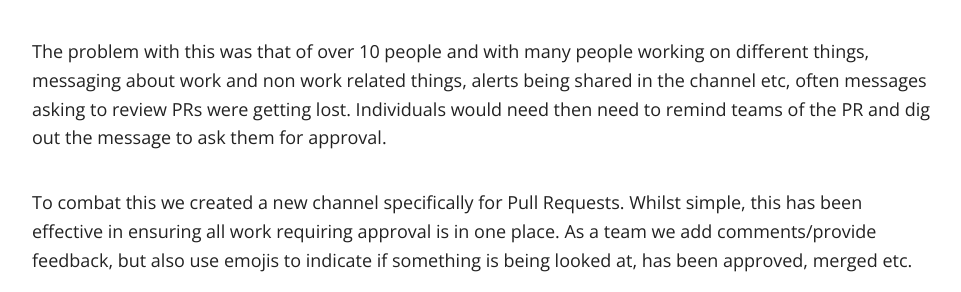
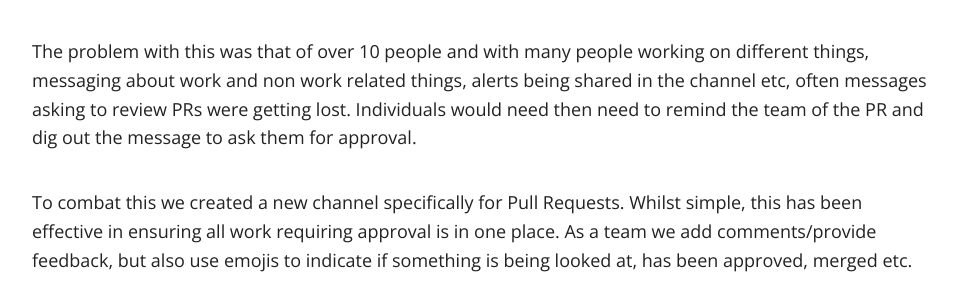
Before and after one commit to vivrichards600/vivrichards600.github.io, a Jekyll site: the page built from _posts/2024-01-02-stop-being-frAgile-improving-communication-collaboration-remote-team.md, in a window 1280 px wide and 900 px high, scrolled down 9197 px. Shown: the part 221-513 px from the top of the window, without its empty margins (158-1119 px from the left). Built offline with Jekyll 4.4.1, drawn with Linux system fonts in a browser that asks for light colours; nearby versions of some CDN libraries; comment, search, counter and statistics services are not loaded.

Commit message:
Fixing typos

```diff
--- a/_posts/2024-01-02-stop-being-frAgile-improving-communication-collaboration-remote-team.md
+++ b/_posts/2024-01-02-stop-being-frAgile-improving-communication-collaboration-remote-team.md
@@ -153,7 +153,7 @@ The last few clients I've worked with have all used GitHub as a place to store c
 ### PRs lost in all the noise
 Many of the teams I've had the pleasure of working in have had their own dedicated channel for the team to post messages, asking for help etc. On my existing team quite often we would share links to PRs in our team channel to ask others to review and provide any feedback.
 
-The problem with this was that of over 10 people and with many people working on different things, messaging about work and non work related things, alerts being shared in the channel etc, often messages asking to review PRs were getting lost. Individuals would need then need to remind teams of the PR and dig out the message to ask them for approval.
+The problem with this was that of over 10 people and with many people working on different things, messaging about work and non work related things, alerts being shared in the channel etc, often messages asking to review PRs were getting lost. Individuals would need then need to remind the team of the PR and dig out the message to ask them for approval.
 
 To combat this we created a new channel specifically for Pull Requests. Whilst simple, this has been effective in ensuring all work requiring approval is in one place. As a team we add comments/provide feedback, but also use emojis to indicate if something is being looked at, has been approved, merged etc.
 
```
